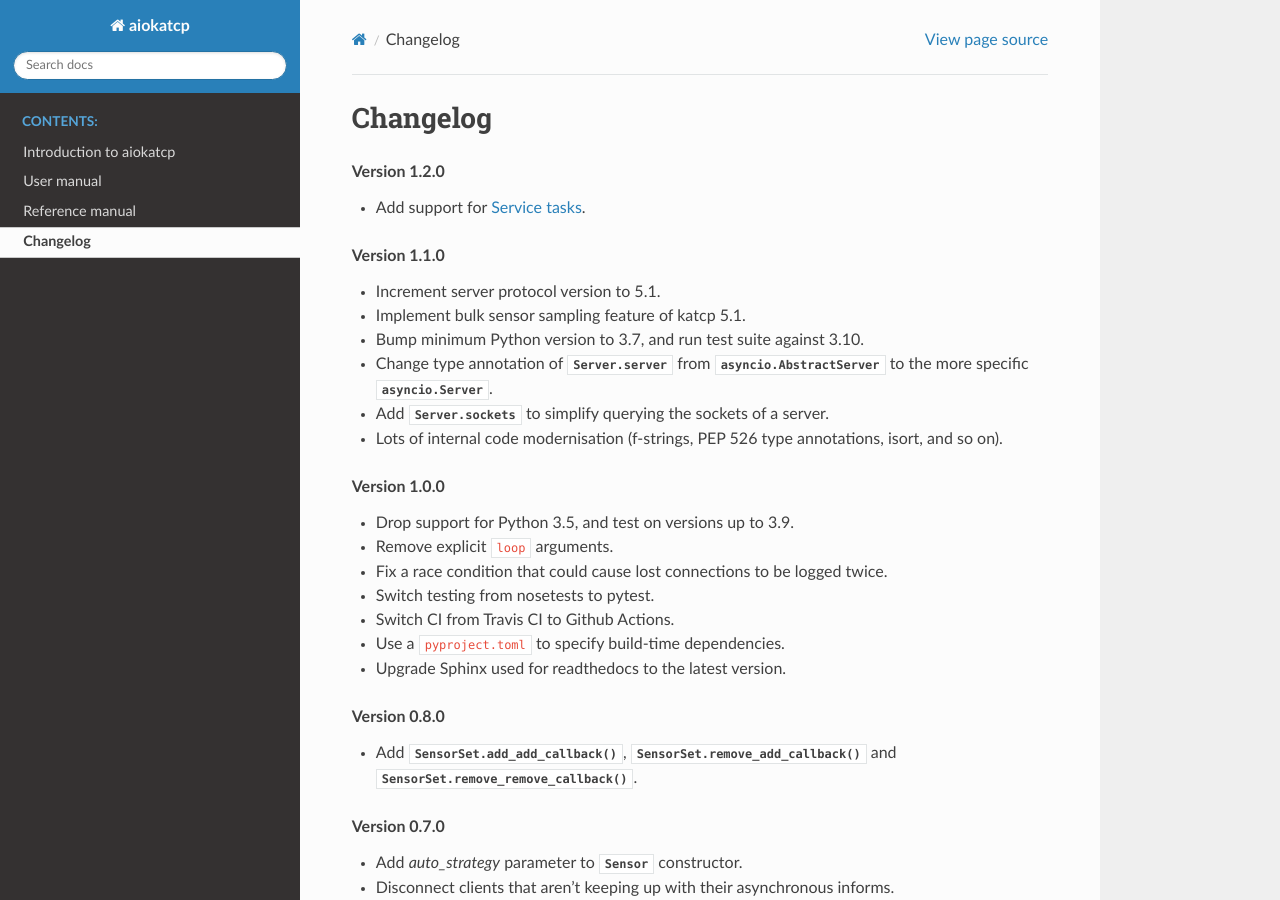
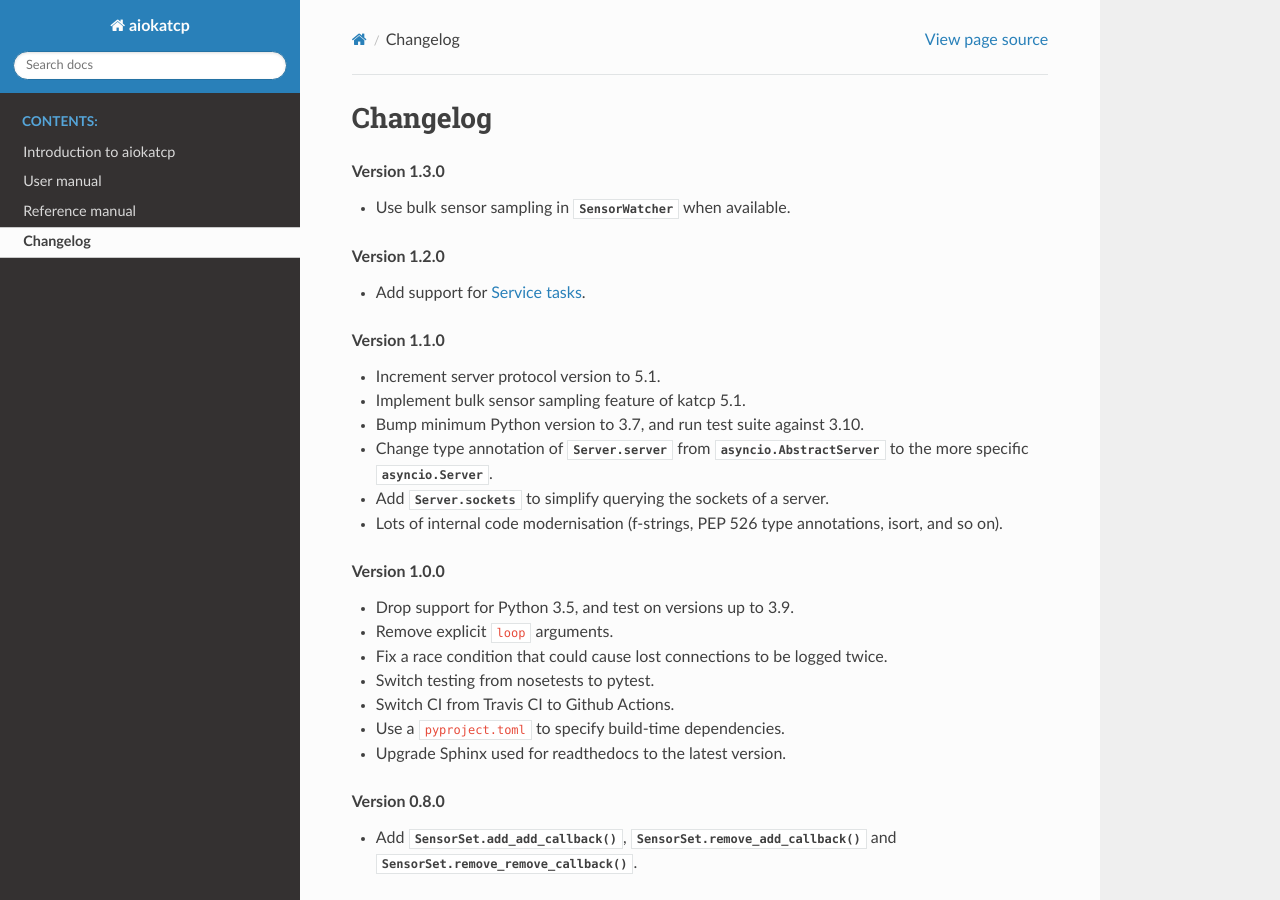
Before and after one commit to ska-sa/aiokatcp, a Sphinx documentation site: the page built from doc/changelog.rst, in a window 1280 px wide and 900 px high. Built offline with Sphinx 7.4.7 and the Read the Docs theme 2.0.0, drawn with Linux system fonts in a browser that asks for light colours; the version number could not be read and is left out.

Commit message:
Update changelog for 1.3.0 release

```diff
--- a/doc/changelog.rst
+++ b/doc/changelog.rst
@@ -1,5 +1,9 @@
 Changelog
 =========
+
+.. rubric:: Version 1.3.0
+
+- Use bulk sensor sampling in :class:`.SensorWatcher` when available.
 
 .. rubric:: Version 1.2.0
 
```
